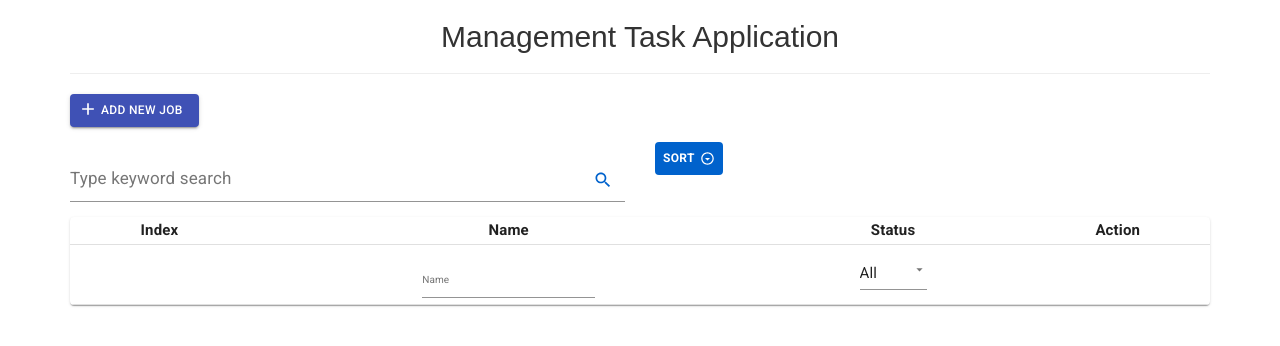
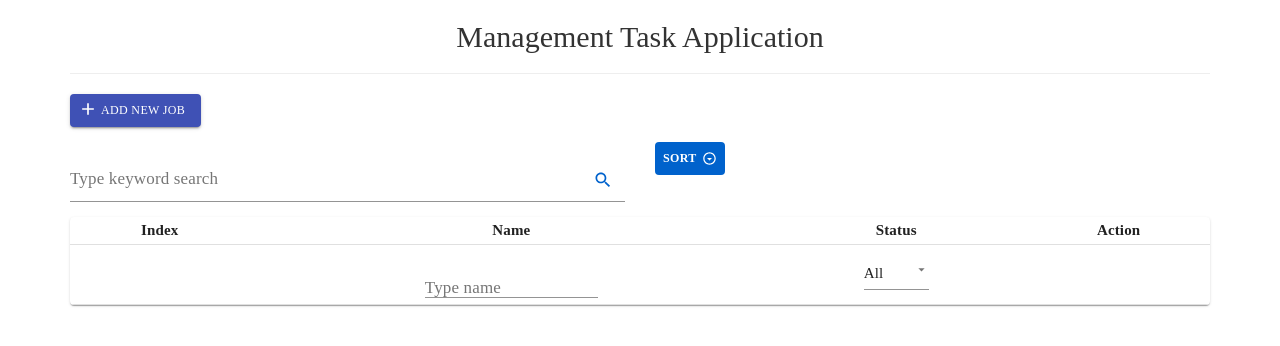
Before and after one commit to hoangngochunghitachi/Apply_material_redux_train, a React (Create React App) app in the folder taskapplication-material-redux/: page / in a window 1280 px wide. Shown: the top 346 px of the page. Built offline with nearby package versions, Linux system fonts and the light colour scheme.

Commit message:
app font for project

```diff
--- a/taskapplication-material-redux/src/App.css
+++ b/taskapplication-material-redux/src/App.css
@@ -2,6 +2,12 @@
   text-align: center;
 }
 
+#root {
+  font-family: "FontAwesome";
+}
+.container {
+  font-family: "FontAwesome";
+}
 .App-logo {
   height: 40vmin;
   pointer-events: none;
--- a/taskapplication-material-redux/src/components/TaskForm.js
+++ b/taskapplication-material-redux/src/components/TaskForm.js
@@ -9,6 +9,7 @@ import Select from '@material-ui/core/Select';
 import InputLabel from '@material-ui/core/InputLabel';
 import Button from '@material-ui/core/Button';
 import Typography from '@material-ui/core/Typography';
+import CancelSharpIcon from '@material-ui/icons/CancelSharp';
 
 class TaskForm extends Component {
 
@@ -89,14 +90,15 @@ class TaskForm extends Component {
                     <h3 className="panel-title">
                         {!this.state.id ? 'Add Job' : 'Update Job'}
                     </h3>
-                    <span
+                    <CancelSharpIcon className={classes.iconCloseForm} onClick={this.onExitForm} />
+                    {/* <span
                         className="fa fa-times-circle text-right"
                         onClick={this.onExitForm}
-                    ></span>
+                    ></span> */}
                 </div>
                 <div className="panel-body">
                     <form className={classes.taskForm} autoComplete="off" onSubmit={this.onSave}>
-                        <TextField id="standard-basic" label={<Typography variant="headline" component="h6"> Name </Typography>} InputProps={{ classes: { input: classes.textField } }} name="name" value={this.state.name} onChange={this.onHandleChange} />
+                        <TextField id="standard-basic" label={<Typography className={classes.lblNote}> Name </Typography>} InputProps={{ classes: { input: classes.textField } }} name="name" value={this.state.name} onChange={this.onHandleChange} />
                         <FormControl className={classes.formControl}>
                             <InputLabel htmlFor="age-native-simple" className={classes.lblStatus}>Status</InputLabel>
                             <Select className={classes.selectStatus} native name="status" value={this.state.status} onChange={this.onHandleChange}>
--- a/taskapplication-material-redux/src/components/TaskItem.js
+++ b/taskapplication-material-redux/src/components/TaskItem.js
@@ -35,8 +35,8 @@ class TaskItem extends Component {
                 <TableCell align="center" className={classes.tableCell}>{task.name}</TableCell>
                 <TableCell align="center" className={classes.tableCell}><CheckCircleIcon color={task.status ? 'primary' : 'disabled'} onClick={this.onUpdateStatus} /></TableCell>
                 <TableCell align="center" className={classes.tableCell}>
-                    <Button type="submit" className={classes.btnAction} variant="contained" color="primary" onClick={this.onUpdate}><EditIcon className={classes.btnEdit} />Edit</Button>&nbsp;
-                <Button variant="contained" className={classes.btnAction} color="secondary" onClick={this.onDelete}><DeleteIcon className={classes.btnEdit} />Delete</Button>
+                    <Button type="submit" className={classes.btnAction} variant="contained" color="primary" onClick={this.onUpdate}><EditIcon className={classes.iconAction} />Edit</Button>&nbsp;
+                <Button variant="contained" className={classes.btnAction} color="secondary" onClick={this.onDelete}><DeleteIcon className={classes.iconAction} />Delete</Button>
                 </TableCell>
             </TableRow >
         );
--- a/taskapplication-material-redux/src/components/TaskList.js
+++ b/taskapplication-material-redux/src/components/TaskList.js
@@ -9,6 +9,7 @@ import TableContainer from '@material-ui/core/TableContainer';
 import TableHead from '@material-ui/core/TableHead';
 import TableRow from '@material-ui/core/TableRow';
 import TextField from '@material-ui/core/TextField';
+import Typography from '@material-ui/core/Typography';
 import React, { Component } from "react";
 import { connect } from 'react-redux';
 import * as actions from './../actions/index';
@@ -83,7 +84,7 @@ class TaskList extends Component {
             <div className="row mt-15">
                 <div className="col-xs-12 col-sm-12 col-md-12 col-lg-12">
                     <TableContainer component={Paper}>
-                        <Table className={classes.table} size="small">
+                        <Table size="small">
                             <TableHead>
                                 <TableRow >
                                     <TableCell align="center" className={classes.tableHead}>Index</TableCell>
@@ -96,7 +97,7 @@ class TaskList extends Component {
                                 <TableRow>
                                     <TableCell align="center"></TableCell>
                                     <TableCell align="center">
-                                        <TextField id="standard-basic" label="Name" InputProps={{ classes: { input: classes.textField } }} name="filterName" value={this.state.filterName} onChange={this.onHandleChange} />
+                                        <TextField id="standard-basic" label={<Typography className={classes.lblNote}> Type name </Typography>} InputProps={{ classes: { input: classes.textField } }} name="filterName" value={this.state.filterName} onChange={this.onHandleChange} />
                                     </TableCell>
                                     <TableCell align="center">
                                         <Select className={classes.selectStatus} native name="filterStatus" value={this.state.filterStatus} onChange={this.onHandleChange}>
--- a/taskapplication-material-redux/src/components/TaskSearchControl.js
+++ b/taskapplication-material-redux/src/components/TaskSearchControl.js
@@ -1,5 +1,4 @@
 import IconButton from '@material-ui/core/IconButton';
-import InputAdornment from "@material-ui/core/InputAdornment";
 import { withStyles } from '@material-ui/core/styles';
 import TextField from "@material-ui/core/TextField";
 import Typography from "@material-ui/core/Typography";
--- a/taskapplication-material-redux/src/styles/styles.js
+++ b/taskapplication-material-redux/src/styles/styles.js
@@ -3,8 +3,6 @@ const styles = (theme) => ({
         width: '80%',
     },
     textField: {
-        // margin: theme.spacing(1),
-        // width: '100%',
         fontSize: 15
     },
     formControl: {
@@ -12,9 +10,6 @@ const styles = (theme) => ({
         width: '100%',
     },
     textSearchControl: {
-        // padding: '2px 4px',
-        // display: 'flex',
-        // alignItems: 'center',
         width: '100%',
     },
     inputTaskSearch: {
@@ -31,17 +26,17 @@ const styles = (theme) => ({
         fontSize: 17
     },
     selectStatus: {
-        fontSize: 15
-    },
-    table: {
-        // width: 650,
+        fontSize: 15,
+        fontFamily: "FontAwesome"
     },
     tableHead: {
         fontWeight: "bold",
         fontSize: 15,
+        fontFamily: "FontAwesome"
     },
     tableCell: {
         fontSize: 15,
+        fontFamily: "FontAwesome"
     },
     btnSort: {
         fontSize: 12,
@@ -50,11 +45,13 @@ const styles = (theme) => ({
         color: "white",
         "&:hover": {
             backgroundColor: "#0062cc"
-        }
+        },
+        fontFamily: "FontAwesome"
     },
     btnAddJob: {
         fontSize: 12,
         paddingLeft: theme.spacing(1),
+        fontFamily: "FontAwesome"
     },
     iconAddJob: {
         fontSize: 20,
@@ -65,14 +62,24 @@ const styles = (theme) => ({
         fontSize: 15,
         marginLeft: 5,
     },
-    btnEdit: {
+    iconAction: {
         marginRight: 5,
     },
     btnAction: {
         fontSize: 10,
+        fontFamily: "FontAwesome"
     },
     lblNote: {
         fontSize: 17,
+        fontFamily: "FontAwesome"
+    },
+    iconCloseForm: {
+        cursor: "pointer",
+        "&:hover": {
+            color: "red"
+        },
+        float: "right",
+        // textAlign: "center"
     }
 })
 
```
